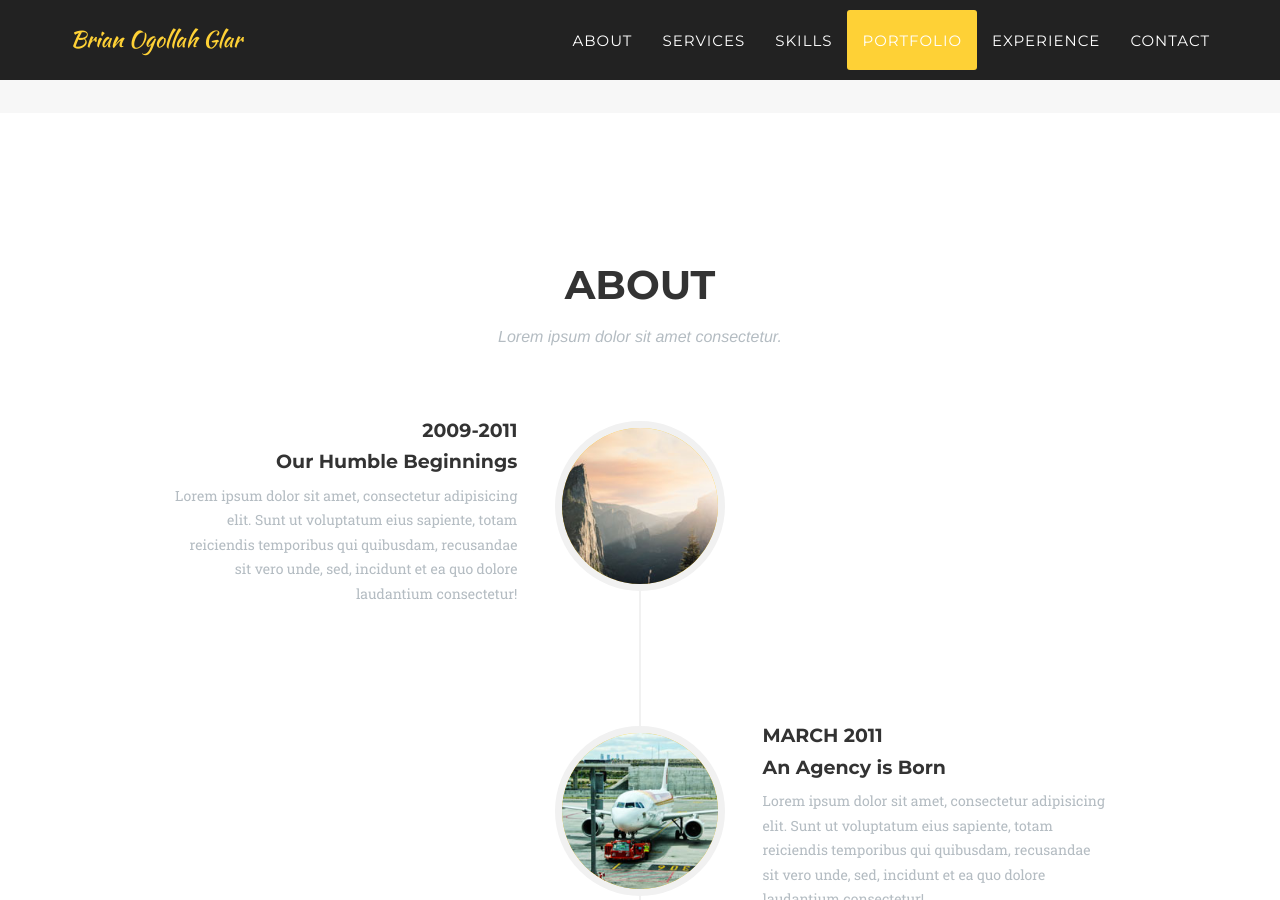
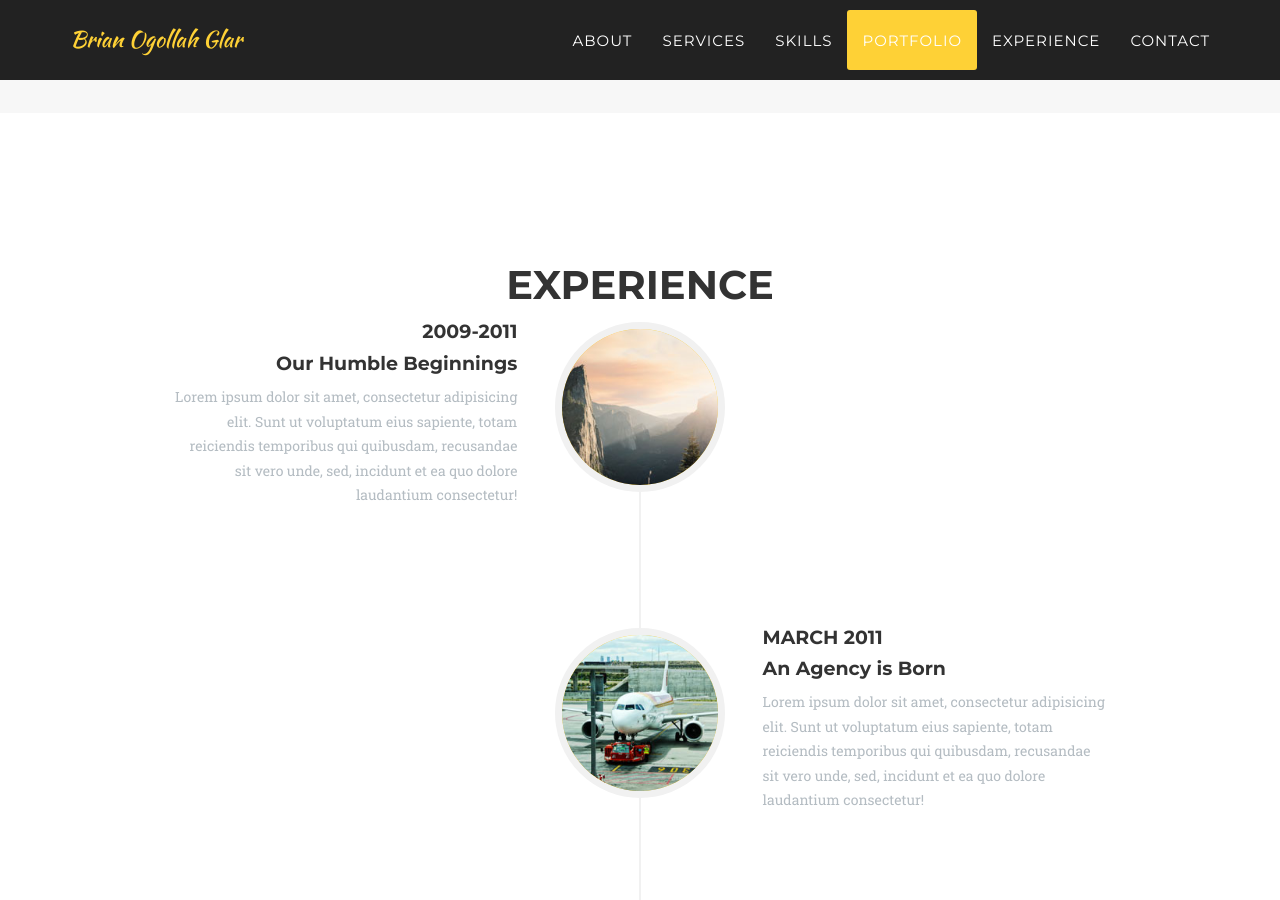
Before and after one commit to bglar/bglar.github.io, a Jekyll site: the page built from index.html, in a window 1280 px wide and 900 px high, scrolled down 3593 px. Built offline with Jekyll 4.4.1, drawn with Linux system fonts in a browser that asks for light colours; some web fonts are replaced.

Commit message:
Update experience.html

```diff
--- a/_includes/experience.html
+++ b/_includes/experience.html
@@ -3,8 +3,7 @@
         <div class="container">
             <div class="row">
                 <div class="col-lg-12 text-center">
-                    <h2 class="section-heading">About</h2>
-                    <h3 class="section-subheading text-muted">Lorem ipsum dolor sit amet consectetur.</h3>
+                    <h2 class="section-heading">Experience</h2>
                 </div>
             </div>
             <div class="row">
```
